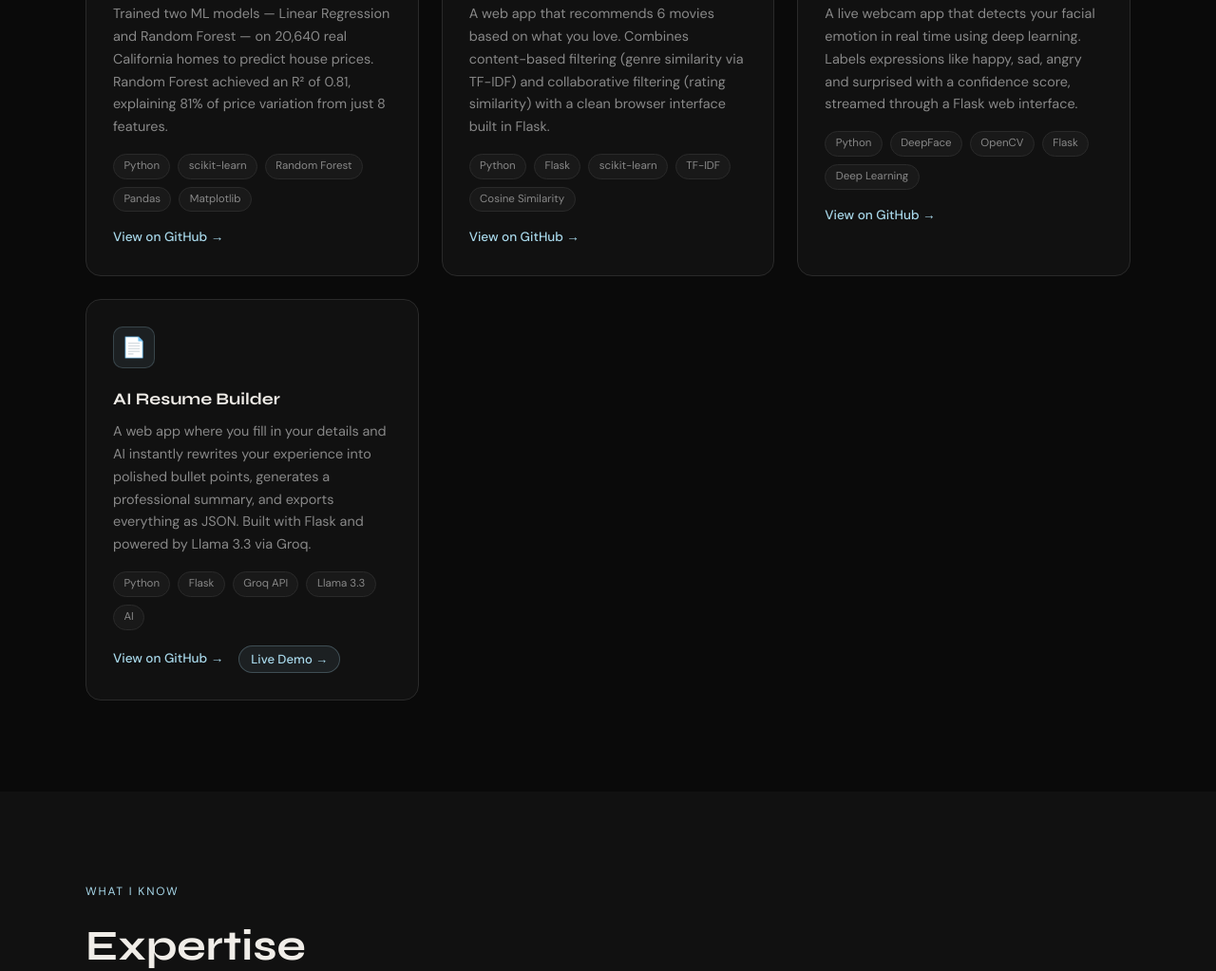
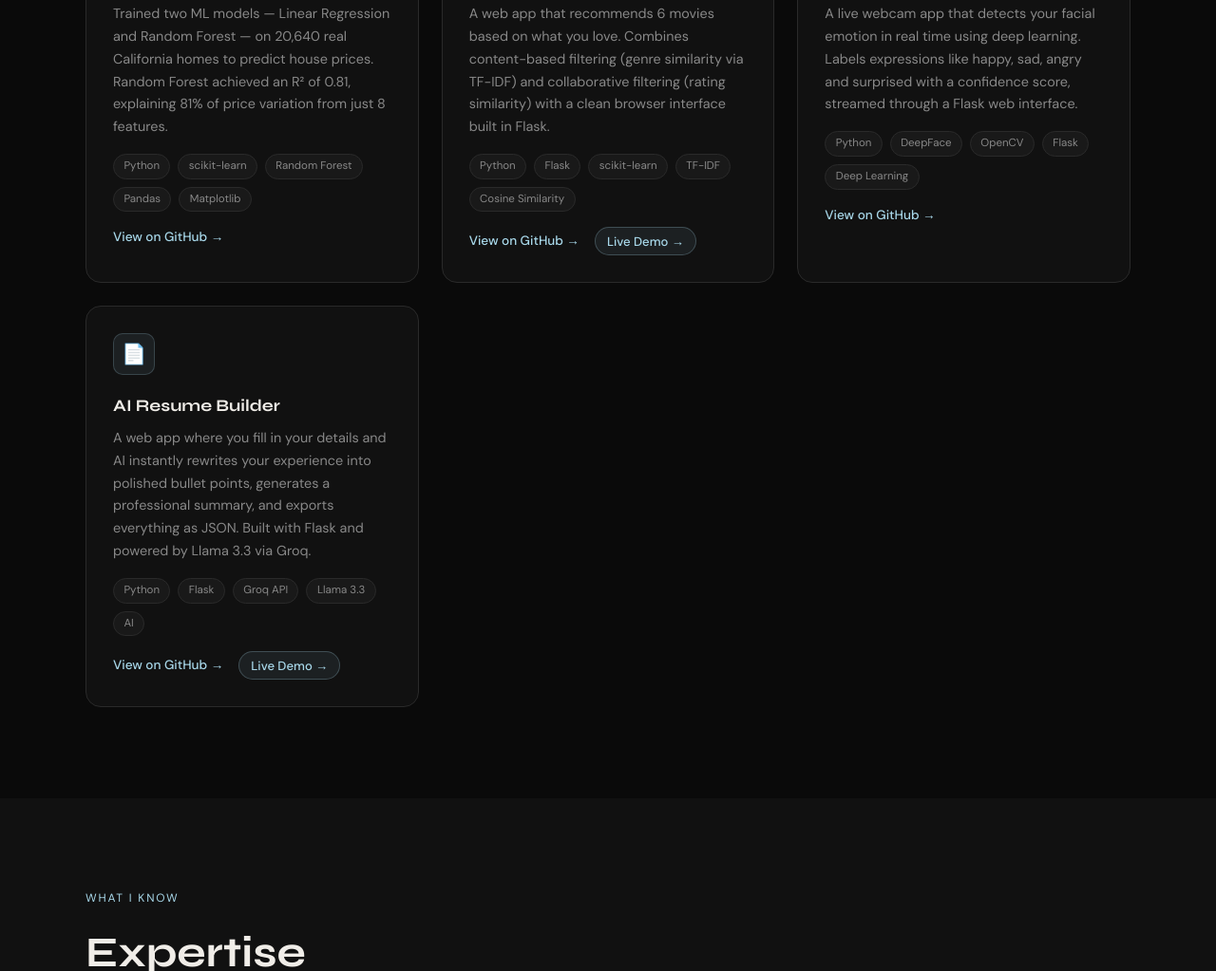
Before and after one commit to alexdavidovmain/alexdavidov, a plain HTML site: page index.html in a window 1280 px wide. Shown: the part 1780-2803 px from the top of the page at 95% size. Drawn offline with Linux system fonts and the light colour scheme.

Commit message:
add movie recommender live demo button

```diff
--- a/index.html
+++ b/index.html
@@ -90,7 +90,10 @@
             <span class="project-tag">TF-IDF</span>
             <span class="project-tag">Cosine Similarity</span>
           </div>
-          <a href="https://github.com/alexdavidovmain/movie-recommender" target="_blank" class="project-link">View on GitHub →</a>
+          <div class="project-links">
+            <a href="https://github.com/alexdavidovmain/movie-recommender" target="_blank" class="project-link">View on GitHub →</a>
+            <a href="https://movie-recommender-pjn3.onrender.com/" target="_blank" class="project-link demo-link">Live Demo →</a>
+          </div>
         </div>
 
         <div class="project-card">
```
